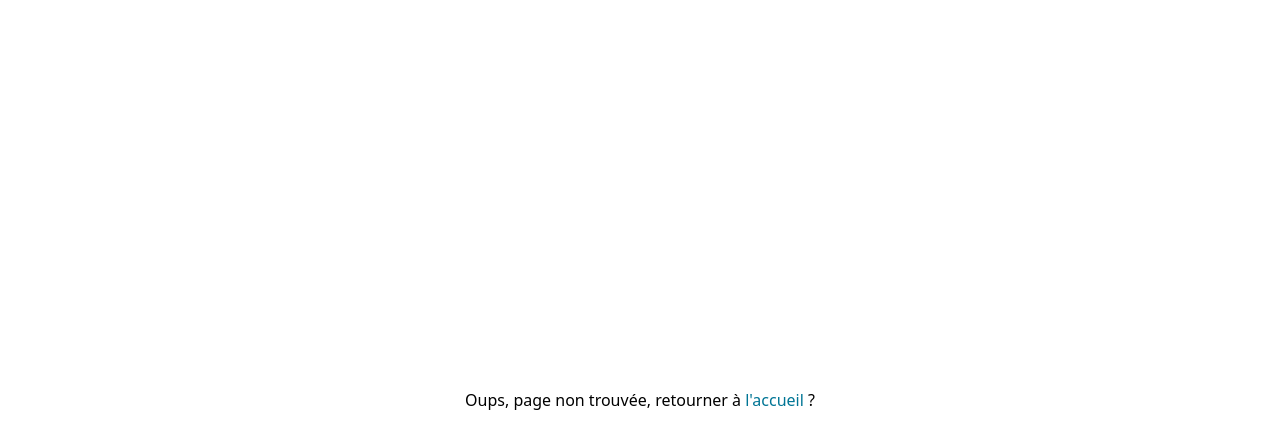
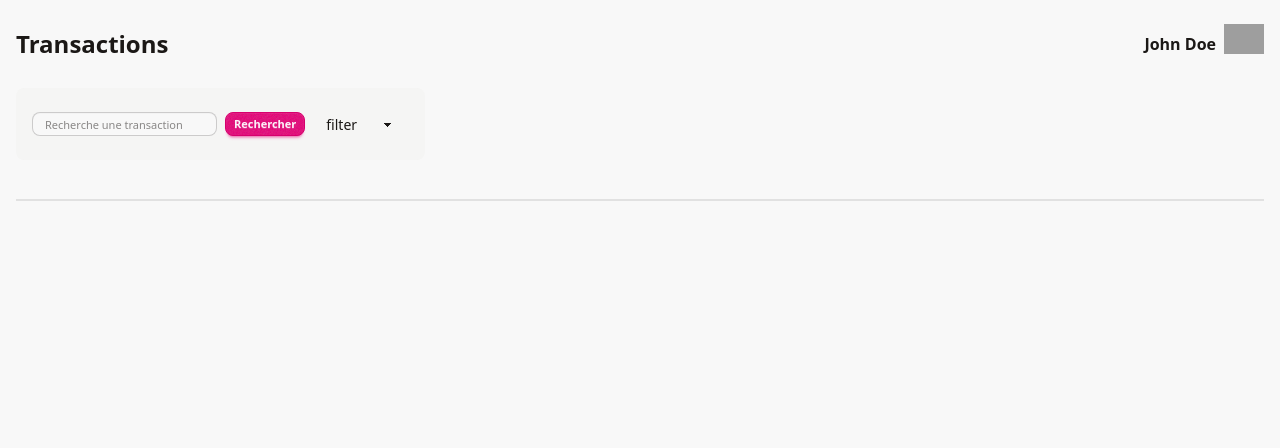
Before and after one commit to doukous/moneywise-frontend, a React (Vite) app: page /transactions in a window 1280 px wide. Shown: the top 448 px of the page. Built offline with nearby package versions, Linux system fonts and the light colour scheme; grey boxes are pictures that could not be loaded.

Commit message:
dev: done page | coding transaction table component

```diff
--- a/package.json
+++ b/package.json
@@ -21,6 +21,7 @@
     "@types/react": "^19.1.13",
     "@types/react-dom": "^19.1.9",
     "@vitejs/plugin-react": "^5.0.3",
+    "daisyui": "^5.1.21",
     "eslint": "^9.36.0",
     "eslint-plugin-react-hooks": "^5.2.0",
     "eslint-plugin-react-refresh": "^0.4.20",
--- a/src/index.css
+++ b/src/index.css
@@ -1 +1,84 @@
 @import "tailwindcss";
+@plugin "daisyui";
+
+@layer utilities {
+  .no-scrollbar {
+    scrollbar-width: none;
+    -ms-overflow-style: none;
+    overflow-y: scroll;
+    &::-webkit-scrollbar {
+      display: none;
+    }
+  }
+}
+
+@plugin "daisyui/theme" {
+  name: "moneylight";
+  default: true;
+  prefersdark: true;
+  color-scheme: "light";
+  --color-base-100: oklch(98% 0.001 106.423);
+  --color-base-200: oklch(97% 0.001 106.424);
+  --color-base-300: oklch(92% 0.003 48.717);
+  --color-base-content: oklch(21% 0.006 56.043);
+  --color-primary: oklch(58% 0.253 17.585);
+  --color-primary-content: oklch(96% 0.015 12.422);
+  --color-secondary: oklch(60% 0.126 221.723);
+  --color-secondary-content: oklch(98% 0.019 200.873);
+  --color-accent: oklch(59% 0.249 0.584);
+  --color-accent-content: oklch(97% 0.014 343.198);
+  --color-neutral: oklch(37% 0.01 67.558);
+  --color-neutral-content: oklch(98% 0.001 106.423);
+  --color-info: oklch(62% 0.214 259.815);
+  --color-info-content: oklch(97% 0.014 254.604);
+  --color-success: oklch(70% 0.14 182.503);
+  --color-success-content: oklch(98% 0.014 180.72);
+  --color-warning: oklch(70% 0.213 47.604);
+  --color-warning-content: oklch(98% 0.016 73.684);
+  --color-error: oklch(63% 0.237 25.331);
+  --color-error-content: oklch(97% 0.013 17.38);
+  --radius-selector: 1rem;
+  --radius-field: 0.5rem;
+  --radius-box: 1rem;
+  --size-selector: 0.25rem;
+  --size-field: 0.25rem;
+  --border: 1px;
+  --depth: 1;
+  --noise: 1;
+}
+
+
+@plugin "daisyui/theme" {
+  name: "moneydark";
+  default: false;
+  prefersdark: false;
+  color-scheme: "dark";
+  --color-base-100: oklch(14% 0 0);
+  --color-base-200: oklch(20% 0 0);
+  --color-base-300: oklch(26% 0 0);
+  --color-base-content: oklch(97% 0 0);
+  --color-primary: oklch(89% 0.196 126.665);
+  --color-primary-content: oklch(27% 0.072 132.109);
+  --color-secondary: oklch(37% 0.01 67.558);
+  --color-secondary-content: oklch(100% 0 0);
+  --color-accent: oklch(87% 0.169 91.605);
+  --color-accent-content: oklch(27% 0.077 45.635);
+  --color-neutral: oklch(44% 0.011 73.639);
+  --color-neutral-content: oklch(98% 0 0);
+  --color-info: oklch(62% 0.214 259.815);
+  --color-info-content: oklch(97% 0.014 254.604);
+  --color-success: oklch(70% 0.14 182.503);
+  --color-success-content: oklch(98% 0.014 180.72);
+  --color-warning: oklch(70% 0.213 47.604);
+  --color-warning-content: oklch(98% 0.016 73.684);
+  --color-error: oklch(64% 0.246 16.439);
+  --color-error-content: oklch(96% 0.015 12.422);
+  --radius-selector: 1rem;
+  --radius-field: 0.5rem;
+  --radius-box: 1rem;
+  --size-selector: 0.25rem;
+  --size-field: 0.25rem;
+  --border: 1px;
+  --depth: 1;
+  --noise: 1;
+}
--- /dev/null
+++ b/src/pages/transactionPage.tsx
@@ -0,0 +1,49 @@
+import { Form } from "react-router";
+import "../index.css"
+
+const user = {
+    name: "John Doe",
+    imageUrl: "https://cdn.pixabay.com/photo/2023/05/02/10/35/avatar-7964945_1280.png"
+}
+
+
+export function TransactionPage() {
+    return (
+        <div className="w-full h-screen bg-base-100 flex flex-col items-center justify-start gap-y-4">
+            {/* headder*/}
+            <div className="w-full flex flex-col items-left justify-between px-4">
+                {/* title & profile */}
+                <div className="w-full flex items-center justify-between py-6">
+                    <h1 className="text-2xl font-bold">Transactions</h1>
+                    <div className=" flex items-center gap-x-2" id="avatar">
+                        <div className=" font-semibold">{user.name}</div>
+                        <div className="w-10 h-10 rounded-full">
+                            <img src={user.imageUrl} alt="profile pic" />
+                        </div>
+                    </div>
+                </div>
+                {/* searchbar */}
+                <div className="flex gap-x-4 w-full">
+                    <div className="bg-base-200 mb-4 p-4 rounded-lg flex gap-2">
+                        <Form className="flex justify-center items-center h-full w-auto gap-2" method="get" action="/transactions">
+                            <label className="hidden" htmlFor="search">Recherche</label>
+                            <input type="text" className="input input-bordered input-xs w-full max-w-xs" name="search-input" id="search" placeholder="Recherche une transaction" />
+                            <input type="submit" className="btn btn-accent btn-xs" value={'Rechercher'} />
+                        </Form>
+                        <label className="hidden" htmlFor="font-filter">Select a font:</label>
+                        <select name="filter" id="font-filter" defaultValue="Pick a font" className=" w-24 select select-ghost">
+                            <option disabled={false}>filter</option>
+                            <option>Nom</option>
+                            <option>Categories</option>
+                        </select>
+                    </div>
+                </div>
+                <div className="divider" ></div>
+            </div>
+            {/* transaction list */}
+            <div className="w-full h-full px-4 overflow-y-auto">
+
+            </div>
+        </div>
+    )
+}
--- a/src/routes.ts
+++ b/src/routes.ts
@@ -2,6 +2,7 @@ import { createBrowserRouter } from "react-router"
 import ConnexionPage from "./pages/LoginPage"
 import RegisterPage from "./pages/RegisterPage"
 import HomePage from "./pages/HomePage"
+import { TransactionPage } from "./pages/transactionPage"
 import NotFoundPage from "./pages/404"
 
 export const router = createBrowserRouter([
@@ -24,6 +25,10 @@ export const router = createBrowserRouter([
     ]
    },
    {
+    path: '/transactions',
+    Component: TransactionPage,
+   },
+   {
     path: '/*',
     Component: NotFoundPage,
    }
```
Also changed, not shown: 1 other file (tests, documents, lock files or other folders).
